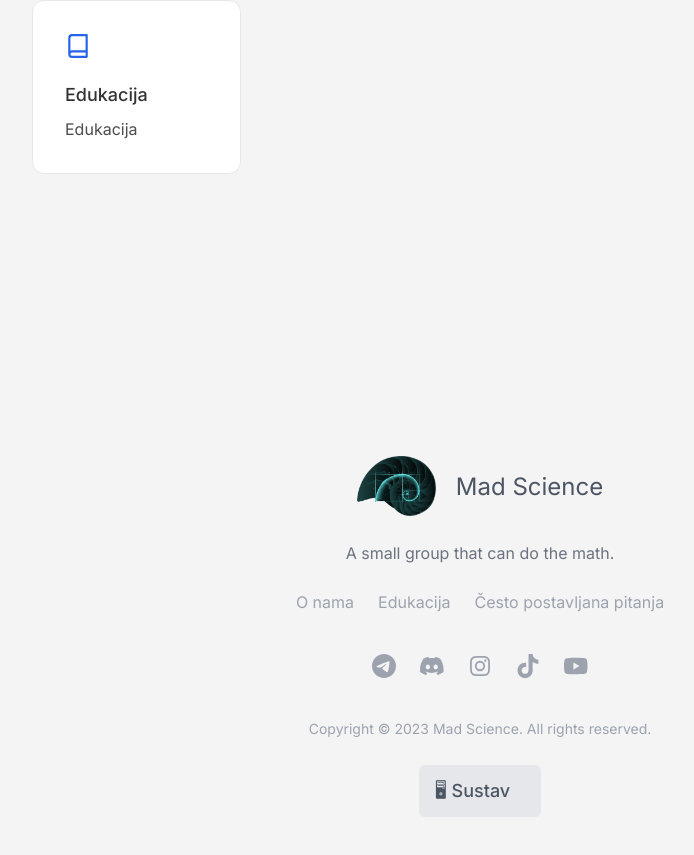
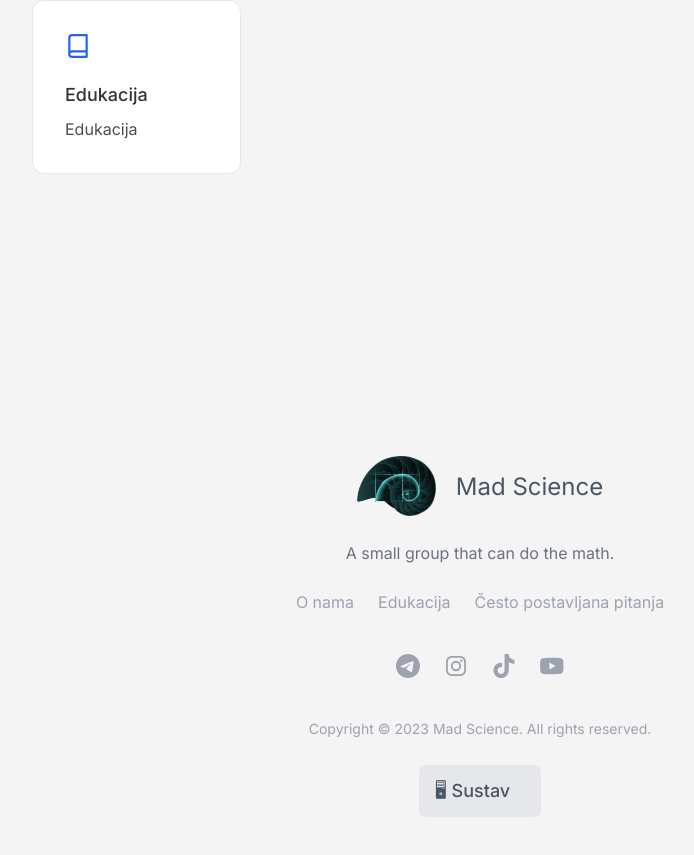
Before and after one commit to faustatwork/mad-science-website, a Next.js app: page /linkovi in a window 1280 px wide. Shown: the part 488-1343 px from the top of the page, without its empty margins (160-854 px from the left). Built offline with nearby package versions, Linux system fonts and the light colour scheme.

Commit message:
fix(app): remove all discord-related items
links, short links and logos and any other mention of it because we're making it exclusive

```diff
--- a/components/Footer.tsx
+++ b/components/Footer.tsx
@@ -1,12 +1,6 @@
 import Link from "next/link";
 import SwitchTheme from "./SwitchTheme";
-import {
-  DiscordLogo,
-  InstagramLogo,
-  TelegramLogo,
-  TikTokLogo,
-  YouTubeLogo,
-} from "./Logos";
+import { InstagramLogo, TelegramLogo, TikTokLogo, YouTubeLogo } from "./Logos";
 import Image from "next/image";
 import logo from "../public/images/logo.webp";
 
@@ -51,17 +45,6 @@ const Footer = () => {
         >
           <span className="sr-only">Telegram</span>
           <TelegramLogo className="h-6 w-6" />
-        </Link>
-      </li>
-      <li>
-        <Link
-          href="/discord"
-          rel="noopener noreferrer"
-          target="_blank"
-          className="text-gray-400 transition hover:text-gray-600 dark:text-gray-600 dark:hover:text-gray-400"
-        >
-          <span className="sr-only">Discord</span>
-          <DiscordLogo className="h-6 w-6" />
         </Link>
       </li>
       <li>
--- a/next.config.mjs
+++ b/next.config.mjs
@@ -8,11 +8,6 @@ const config = {
       {
         source: "/telegram",
         destination: "https://t.me/MadScience618",
-        permanent: true,
-      },
-      {
-        source: "/discord",
-        destination: "https://discord.gg/mepGCW4EHa",
         permanent: true,
       },
       {
```
Also changed, not shown: components/Logos.tsx (+0 -15 lines).
